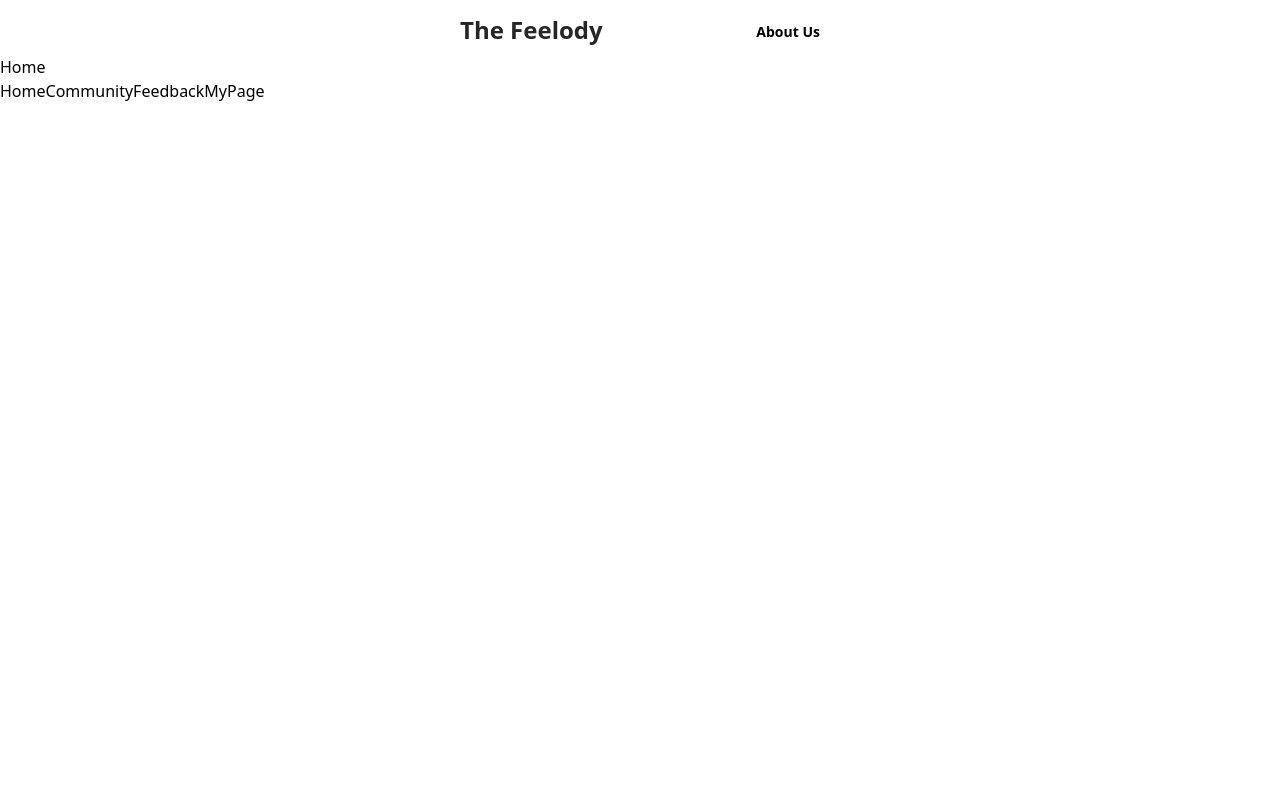
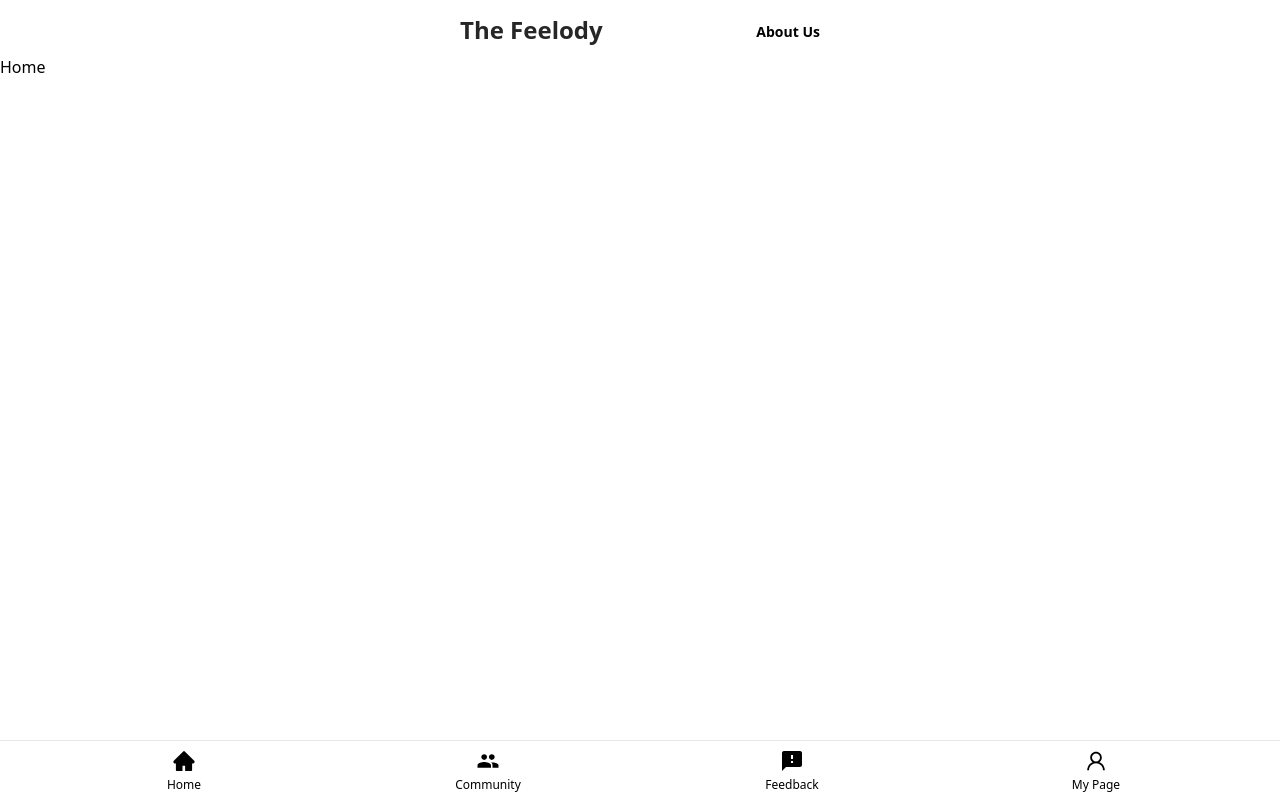
Before and after one commit to GDG-on-Campus-KNU/4th-SC-Team-6-FE, a React (Create React App) app in the folder my-app/: page / in a window 1280 px wide. Built offline with nearby package versions, Linux system fonts and the light colour scheme.

Commit message:
Feature/navigation  (#7)
* feat:Footer 네비게이션 바 구현

* refactor: usenavigation 에서 link 로 페이지 이동

* refactor: 파일 마지막 줄 newline 추가

* chore: footer 태그를 nav 태그로 수정

```diff
--- a/my-app/src/components/Navigation.jsx
+++ b/my-app/src/components/Navigation.jsx
@@ -1,11 +1,46 @@
 import { Link } from 'react-router-dom';
+import { AiFillHome, AiOutlineUser } from 'react-icons/ai';
+import { IoMdPeople } from 'react-icons/io';
+import { MdFeedback } from 'react-icons/md';
+
 export default function Navigation() {
+  const menuItems = [
+    {
+      label: 'Home',
+      icon: <AiFillHome size={24} />,
+      path: '/main',
+    },
+    {
+      label: 'Community',
+      icon: <IoMdPeople size={24} />,
+      path: '/community',
+    },
+    {
+      label: 'Feedback',
+      icon: <MdFeedback size={24} />,
+      path: '/feedback',
+    },
+    {
+      label: 'My Page',
+      icon: <AiOutlineUser size={24} />,
+      path: '/mypage',
+    },
+  ];
+
   return (
-    <nav>
-      <Link to="/">Home</Link>
-      <Link to="/community">Community</Link>
-      <Link to="/feedback">Feedback</Link>
-      <Link to="/myPage">MyPage</Link>
+    <nav className="fixed bottom-0 left-0 z-50 flex h-[60px] w-full items-center justify-around border-t border-gray-200 bg-white/80 px-2 sm:px-6 md:px-8">
+      {menuItems.map(function (item) {
+        return (
+          <Link
+            to={item.path}
+            key={item.label}
+            className="flex w-1/4 flex-col items-center justify-center text-black transition-all hover:text-blue-600 active:scale-95"
+          >
+            {item.icon}
+            <span className="mt-1 text-xs font-medium">{item.label}</span>
+          </Link>
+        );
+      })}
     </nav>
   );
 }
```
